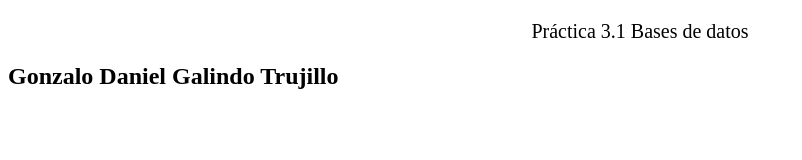
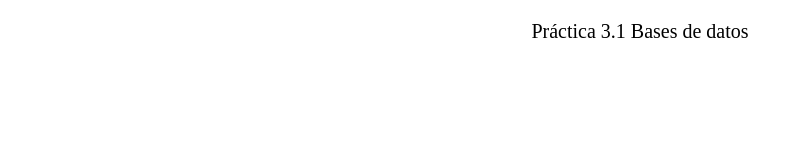
Before and after one commit to Gonzalo-721/Practicas, a plain HTML site: page templates/index.html in a window 1280 px wide. Shown: the whole page, without its empty margins (0-802 px from the left). Drawn offline with Linux system fonts and the light colour scheme.

Commit message:
Cambio 2

```diff
--- a/templates/index.html
+++ b/templates/index.html
@@ -11,9 +11,7 @@
 		Práctica 3.1 Bases de datos
 		</p>
 
-		<h2>
-			Gonzalo Daniel Galindo Trujillo
-		</h2>
+
 
 
 	</body>
```
